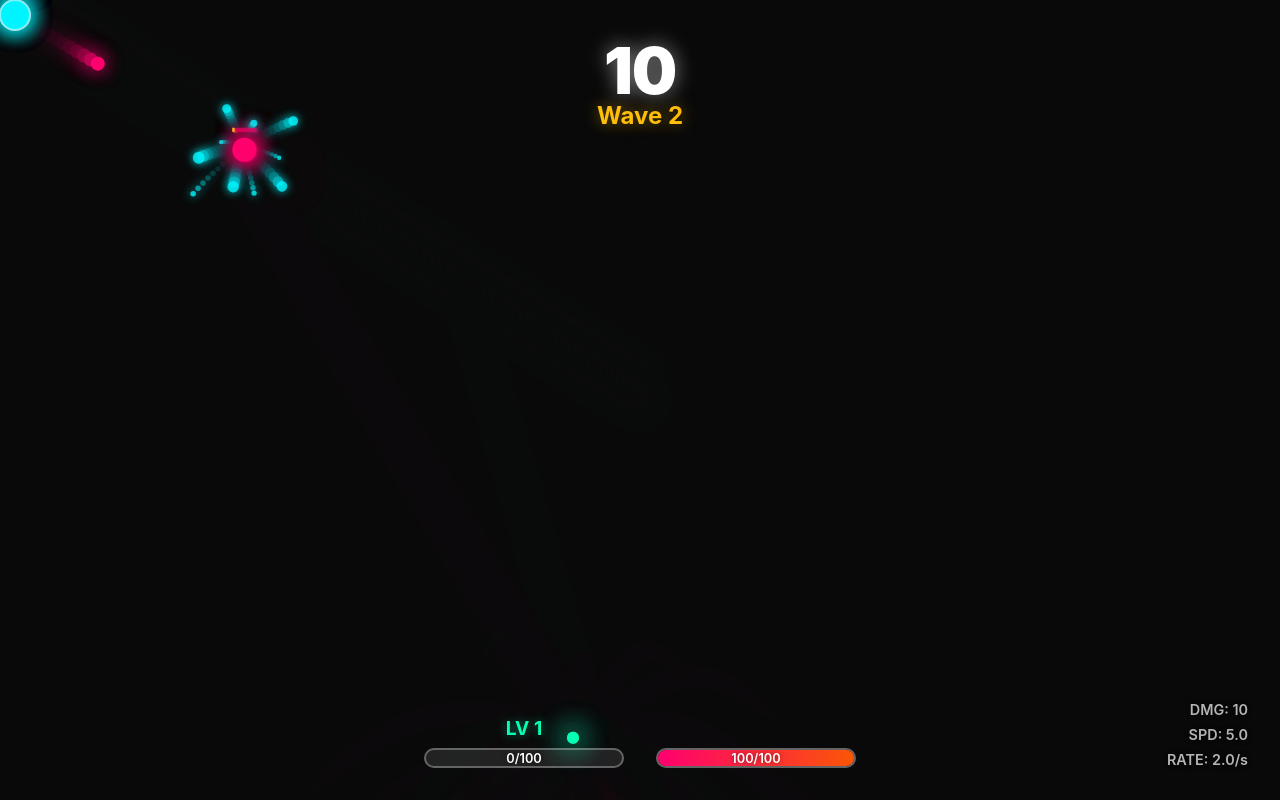
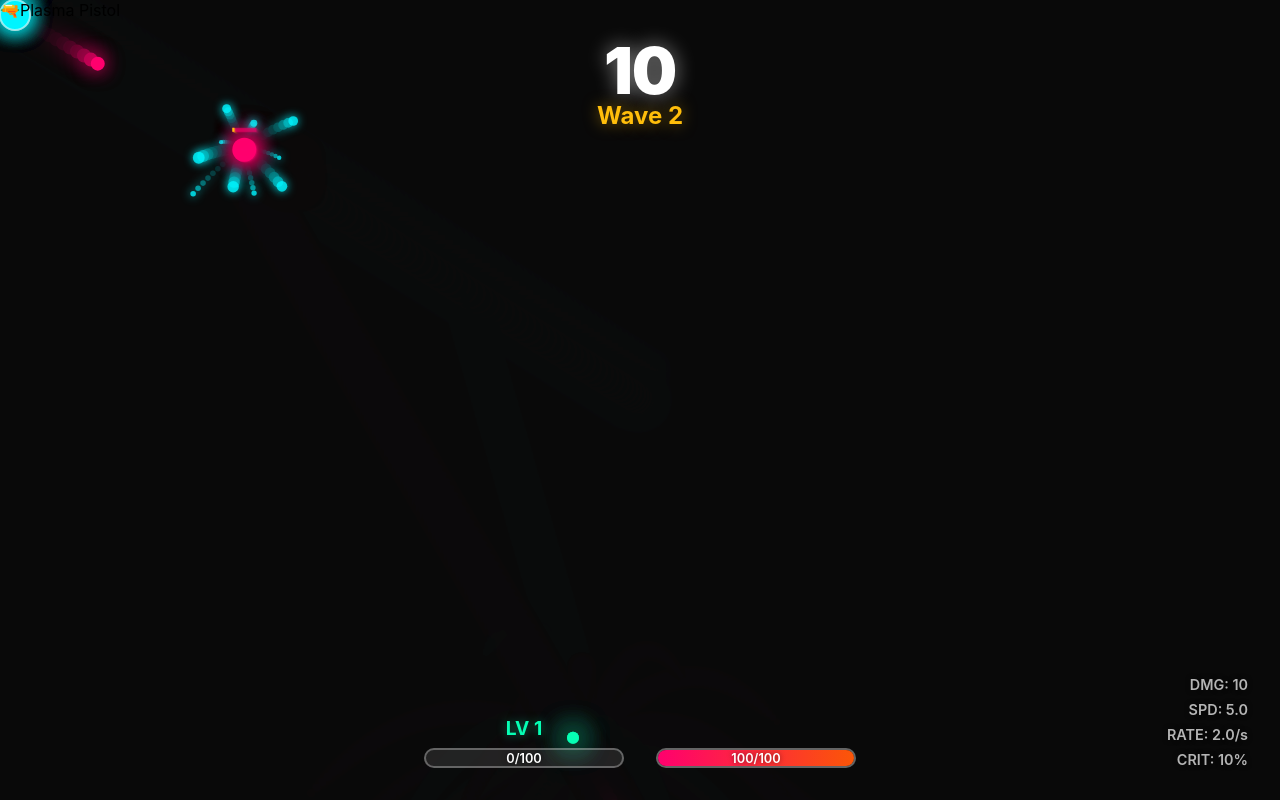
Before and after one commit to gtolontop/casual-game, a React (Vite) app: page / in a window 1280 px wide. Both pictures are taken after a click on the button "PLAY". Built offline with nearby package versions, Linux system fonts and the light colour scheme.

Commit message:
Add current weapon display and boss HP bar to UI component

```diff
--- a/src/components/UI.tsx
+++ b/src/components/UI.tsx
@@ -71,7 +71,27 @@ const UI: React.FC = () => {
         <div className="stat">DMG: {Math.round(playerStats.damage)}</div>
         <div className="stat">SPD: {playerStats.moveSpeed.toFixed(1)}</div>
         <div className="stat">RATE: {playerStats.fireRate.toFixed(1)}/s</div>
+        <div className="stat">CRIT: {(playerStats.critChance * 100).toFixed(0)}%</div>
       </div>
+
+      <div className="weapon-display">
+        <div className="current-weapon">
+          <span className="weapon-icon">{currentWeapon.icon}</span>
+          <span className="weapon-name">{currentWeapon.name}</span>
+        </div>
+      </div>
+
+      {boss && (
+        <div className="boss-hp-container">
+          <div className="boss-name">{boss.subtype?.toUpperCase()}</div>
+          <div className="boss-hp-bar">
+            <div
+              className="boss-hp-fill"
+              style={{ width: `${(boss.hp! / boss.maxHp!) * 100}%` }}
+            />
+          </div>
+        </div>
+      )}
     </motion.div>
   )
 }
```
